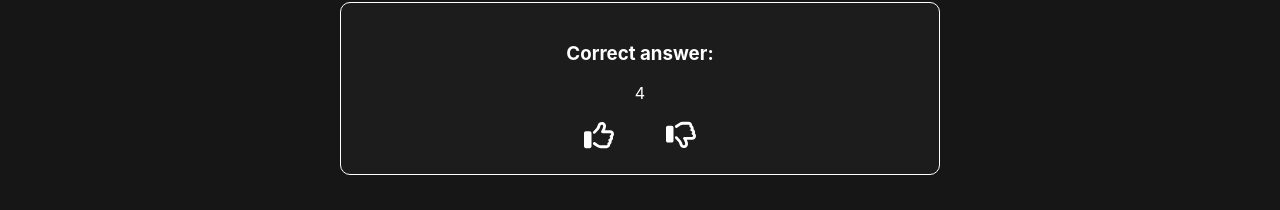
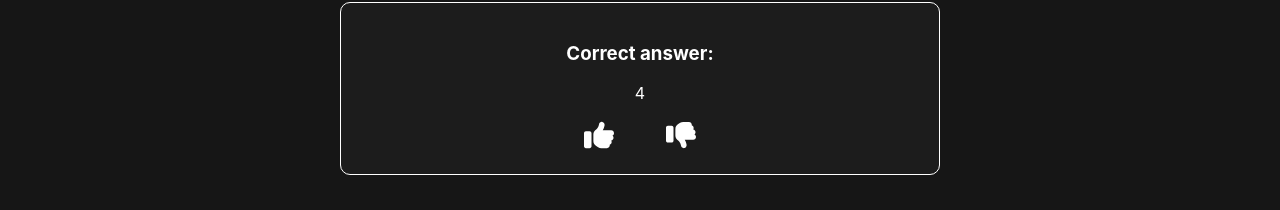
Before and after one commit to Code-the-Dream-School/ee-prac-team4-front, a React (Create React App) app: page /flashcards in a window 1280 px wide. Both pictures are taken after a click on the button "Show Answer". Shown: the part 215-425 px from the top of the page. Built offline with nearby package versions, Linux system fonts and the light colour scheme; a web font is replaced by a local one.

Commit message:
replaced the svg images for the thumbs up/down

```diff
--- a/src/components/flashcard/Flashcard.js
+++ b/src/components/flashcard/Flashcard.js
@@ -52,10 +52,12 @@ const Flashcard = ({ currentCard }) => {
           <p>{mockData.answer}</p>
           <div className="thumbs-up-down-buttons">
             <button className="success-button" onClick={() => console.log("Success") } title="Success">
-              <svg xmlns="http://www.w3.org/2000/svg" height="16" width="16" viewBox="0 0 512 512"><path d="M323.8 34.8c-38.2-10.9-78.1 11.2-89 49.4l-5.7 20c-3.7 13-10.4 25-19.5 35l-51.3 56.4c-8.9 9.8-8.2 25 1.6 33.9s25 8.2 33.9-1.6l51.3-56.4c14.1-15.5 24.4-34 30.1-54.1l5.7-20c3.6-12.7 16.9-20.1 29.7-16.5s20.1 16.9 16.5 29.7l-5.7 20c-5.7 19.9-14.7 38.7-26.6 55.5c-5.2 7.3-5.8 16.9-1.7 24.9s12.3 13 21.3 13L448 224c8.8 0 16 7.2 16 16c0 6.8-4.3 12.7-10.4 15c-7.4 2.8-13 9-14.9 16.7s.1 15.8 5.3 21.7c2.5 2.8 4 6.5 4 10.6c0 7.8-5.6 14.3-13 15.7c-8.2 1.6-15.1 7.3-18 15.2s-1.6 16.7 3.6 23.3c2.1 2.7 3.4 6.1 3.4 9.9c0 6.7-4.2 12.6-10.2 14.9c-11.5 4.5-17.7 16.9-14.4 28.8c.4 1.3 .6 2.8 .6 4.3c0 8.8-7.2 16-16 16H286.5c-12.6 0-25-3.7-35.5-10.7l-61.7-41.1c-11-7.4-25.9-4.4-33.3 6.7s-4.4 25.9 6.7 33.3l61.7 41.1c18.4 12.3 40 18.8 62.1 18.8H384c34.7 0 62.9-27.6 64-62c14.6-11.7 24-29.7 24-50c0-4.5-.5-8.8-1.3-13c15.4-11.7 25.3-30.2 25.3-51c0-6.5-1-12.8-2.8-18.7C504.8 273.7 512 257.7 512 240c0-35.3-28.6-64-64-64l-92.3 0c4.7-10.4 8.7-21.2 11.8-32.2l5.7-20c10.9-38.2-11.2-78.1-49.4-89zM32 192c-17.7 0-32 14.3-32 32V448c0 17.7 14.3 32 32 32H96c17.7 0 32-14.3 32-32V224c0-17.7-14.3-32-32-32H32z"/></svg>
+              <svg xmlns="http://www.w3.org/2000/svg" height="16" width="16" viewBox="0 0 512 512">
+                <path d="M313.4 32.9c26 5.2 42.9 30.5 37.7 56.5l-2.3 11.4c-5.3 26.7-15.1 52.1-28.8 75.2H464c26.5 0 48 21.5 48 48c0 18.5-10.5 34.6-25.9 42.6C497 275.4 504 288.9 504 304c0 23.4-16.8 42.9-38.9 47.1c4.4 7.3 6.9 15.8 6.9 24.9c0 21.3-13.9 39.4-33.1 45.6c.7 3.3 1.1 6.8 1.1 10.4c0 26.5-21.5 48-48 48H294.5c-19 0-37.5-5.6-53.3-16.1l-38.5-25.7C176 420.4 160 390.4 160 358.3V320 272 247.1c0-29.2 13.3-56.7 36-75l7.4-5.9c26.5-21.2 44.6-51 51.2-84.2l2.3-11.4c5.2-26 30.5-42.9 56.5-37.7zM32 192H96c17.7 0 32 14.3 32 32V448c0 17.7-14.3 32-32 32H32c-17.7 0-32-14.3-32-32V224c0-17.7 14.3-32 32-32z"/></svg>
             </button>
             <button  className="failure-button" onClick={() => console.log("Failure")} title="Failure">
-              <svg xmlns="http://www.w3.org/2000/svg" height="16" width="16" viewBox="0 0 512 512"><path d="M323.8 477.2c-38.2 10.9-78.1-11.2-89-49.4l-5.7-20c-3.7-13-10.4-25-19.5-35l-51.3-56.4c-8.9-9.8-8.2-25 1.6-33.9s25-8.2 33.9 1.6l51.3 56.4c14.1 15.5 24.4 34 30.1 54.1l5.7 20c3.6 12.7 16.9 20.1 29.7 16.5s20.1-16.9 16.5-29.7l-5.7-20c-5.7-19.9-14.7-38.7-26.6-55.5c-5.2-7.3-5.8-16.9-1.7-24.9s12.3-13 21.3-13L448 288c8.8 0 16-7.2 16-16c0-6.8-4.3-12.7-10.4-15c-7.4-2.8-13-9-14.9-16.7s.1-15.8 5.3-21.7c2.5-2.8 4-6.5 4-10.6c0-7.8-5.6-14.3-13-15.7c-8.2-1.6-15.1-7.3-18-15.2s-1.6-16.7 3.6-23.3c2.1-2.7 3.4-6.1 3.4-9.9c0-6.7-4.2-12.6-10.2-14.9c-11.5-4.5-17.7-16.9-14.4-28.8c.4-1.3 .6-2.8 .6-4.3c0-8.8-7.2-16-16-16H286.5c-12.6 0-25 3.7-35.5 10.7l-61.7 41.1c-11 7.4-25.9 4.4-33.3-6.7s-4.4-25.9 6.7-33.3l61.7-41.1c18.4-12.3 40-18.8 62.1-18.8H384c34.7 0 62.9 27.6 64 62c14.6 11.7 24 29.7 24 50c0 4.5-.5 8.8-1.3 13c15.4 11.7 25.3 30.2 25.3 51c0 6.5-1 12.8-2.8 18.7C504.8 238.3 512 254.3 512 272c0 35.3-28.6 64-64 64l-92.3 0c4.7 10.4 8.7 21.2 11.8 32.2l5.7 20c10.9 38.2-11.2 78.1-49.4 89zM32 384c-17.7 0-32-14.3-32-32V128c0-17.7 14.3-32 32-32H96c17.7 0 32 14.3 32 32V352c0 17.7-14.3 32-32 32H32z"/></svg>
+              <svg xmlns="http://www.w3.org/2000/svg" height="16" width="16" viewBox="0 0 512 512">
+                <path d="M313.4 479.1c26-5.2 42.9-30.5 37.7-56.5l-2.3-11.4c-5.3-26.7-15.1-52.1-28.8-75.2H464c26.5 0 48-21.5 48-48c0-18.5-10.5-34.6-25.9-42.6C497 236.6 504 223.1 504 208c0-23.4-16.8-42.9-38.9-47.1c4.4-7.3 6.9-15.8 6.9-24.9c0-21.3-13.9-39.4-33.1-45.6c.7-3.3 1.1-6.8 1.1-10.4c0-26.5-21.5-48-48-48H294.5c-19 0-37.5 5.6-53.3 16.1L202.7 73.8C176 91.6 160 121.6 160 153.7V192v48 24.9c0 29.2 13.3 56.7 36 75l7.4 5.9c26.5 21.2 44.6 51 51.2 84.2l2.3 11.4c5.2 26 30.5 42.9 56.5 37.7zM32 384H96c17.7 0 32-14.3 32-32V128c0-17.7-14.3-32-32-32H32C14.3 96 0 110.3 0 128V352c0 17.7 14.3 32 32 32z"/></svg>
             </button>
           </div>
         </div>
```
